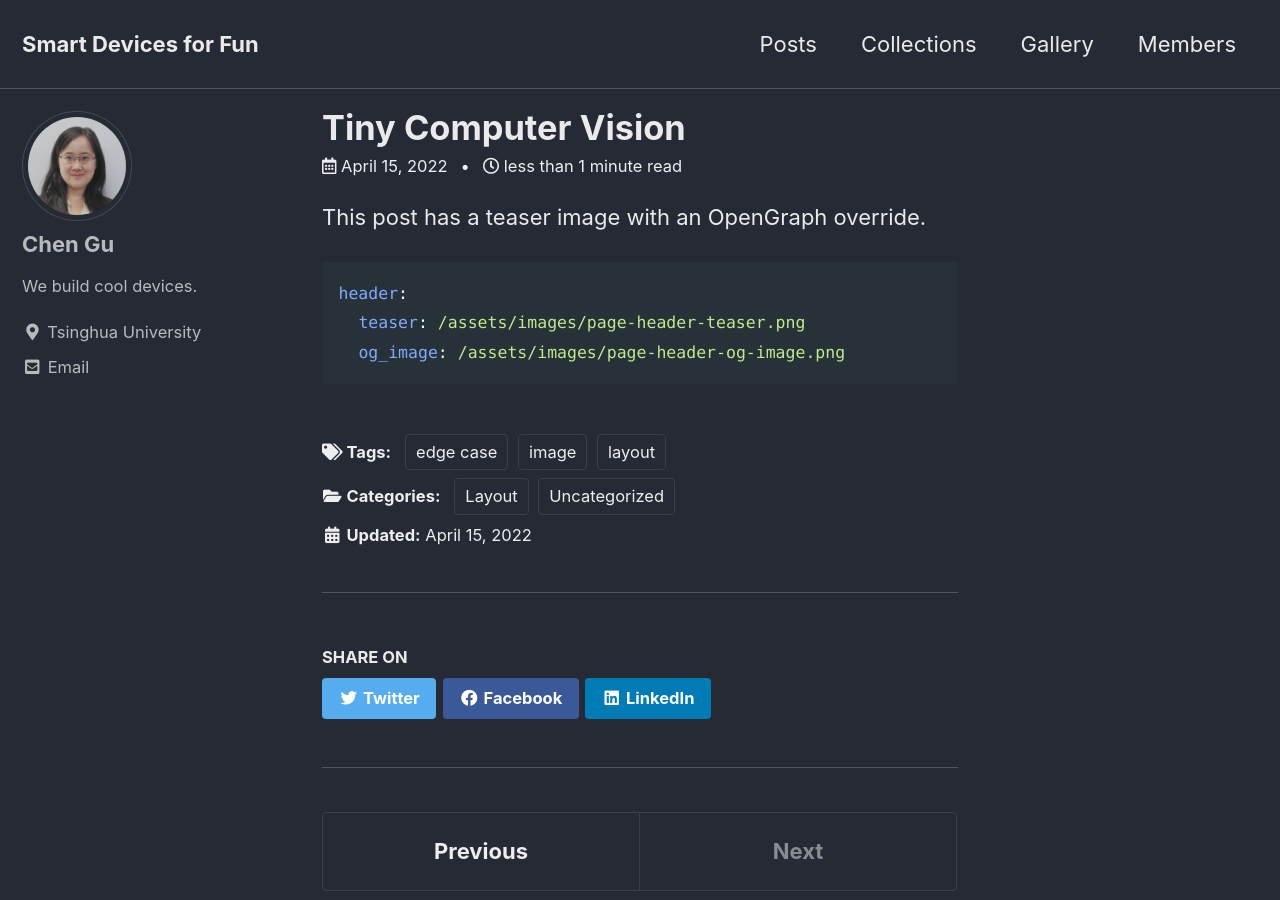
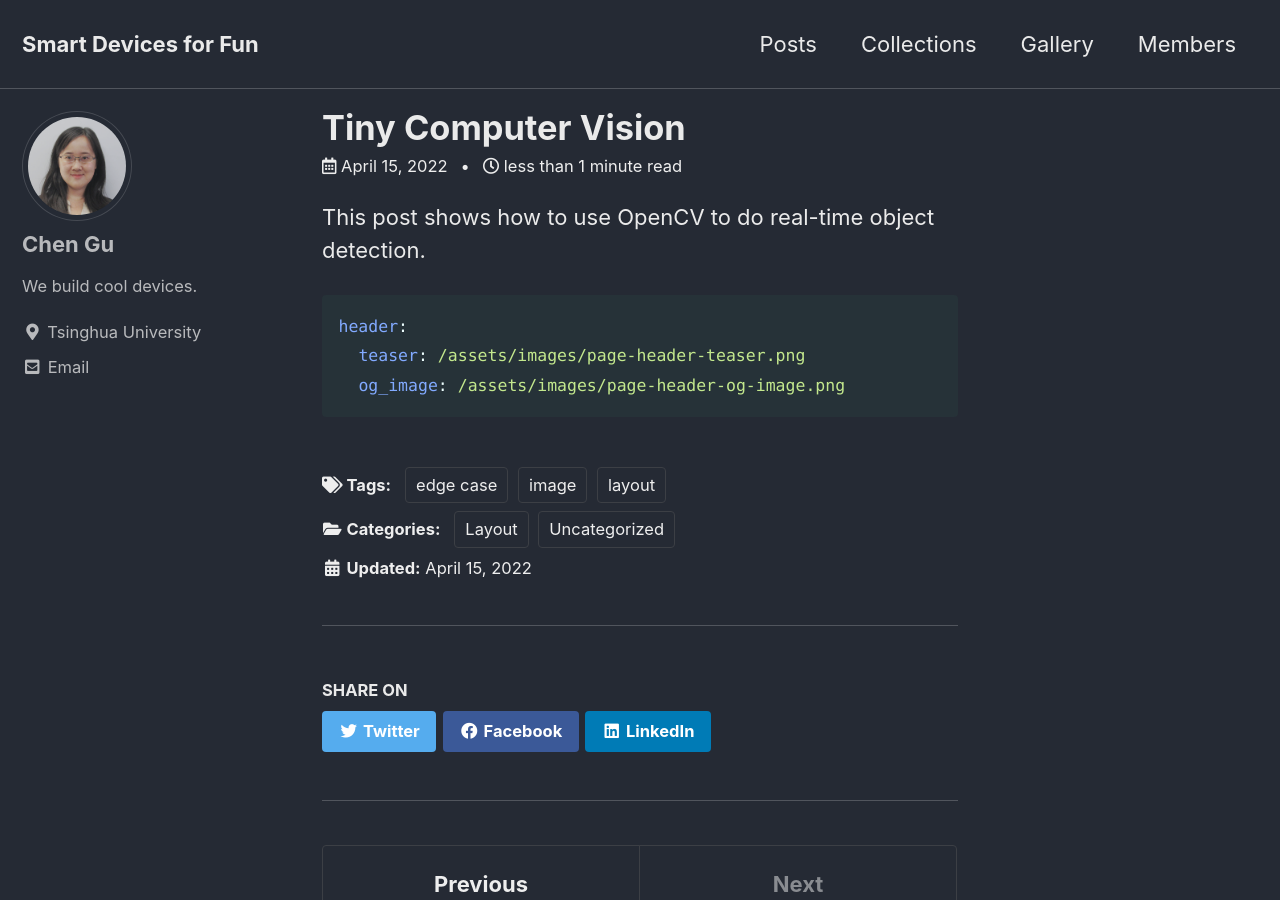
Before and after one commit to guchchcug/smart_device, a Jekyll site: the page built from _posts/2022-04-15-Tiny-Computer-Vision.md, in a window 1280 px wide and 900 px high. Built offline with Jekyll 4.4.1, drawn with Linux system fonts in a browser that asks for light colours; cached includes are drawn as plain includes.

Commit message:
Update 2022-04-15-Tiny-Computer-Vision.md

````diff
--- a/_posts/2022-04-15-Tiny-Computer-Vision.md
+++ b/_posts/2022-04-15-Tiny-Computer-Vision.md
@@ -12,7 +12,7 @@ tags:
   - layout
 ---
 
-This post has a teaser image with an OpenGraph override.
+This post shows how to use OpenCV to do real-time object detection.
 
 ```yaml
 header:
````
